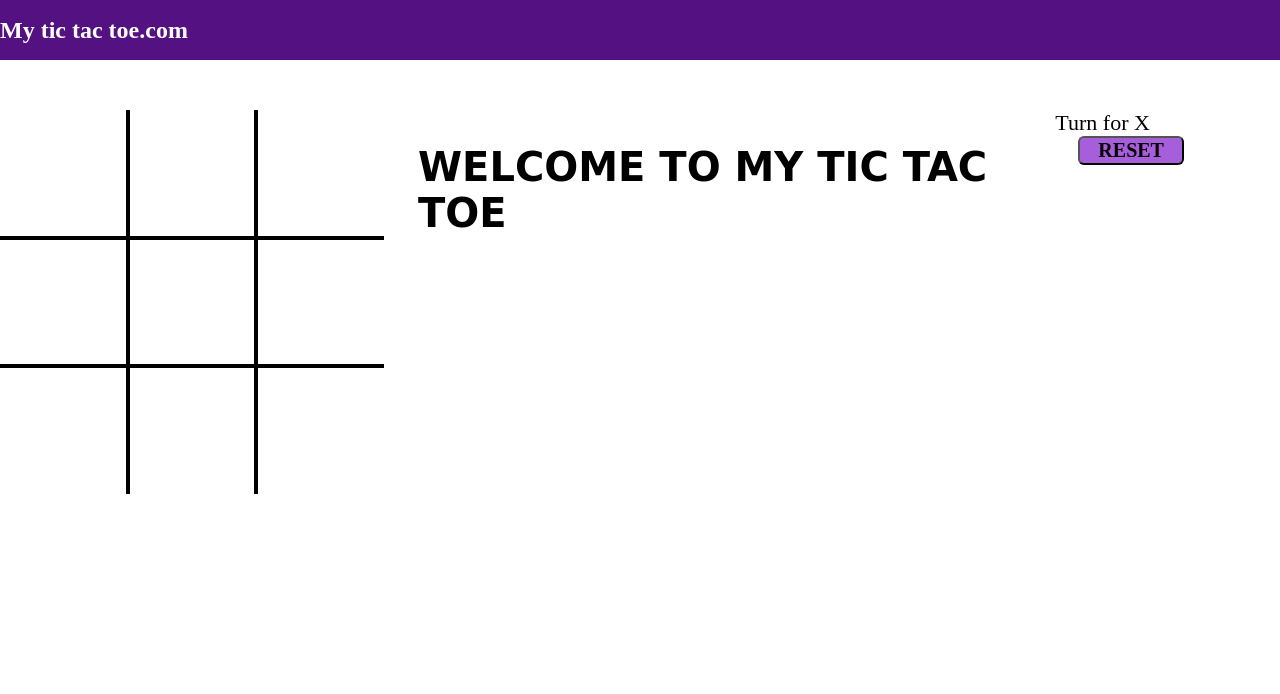
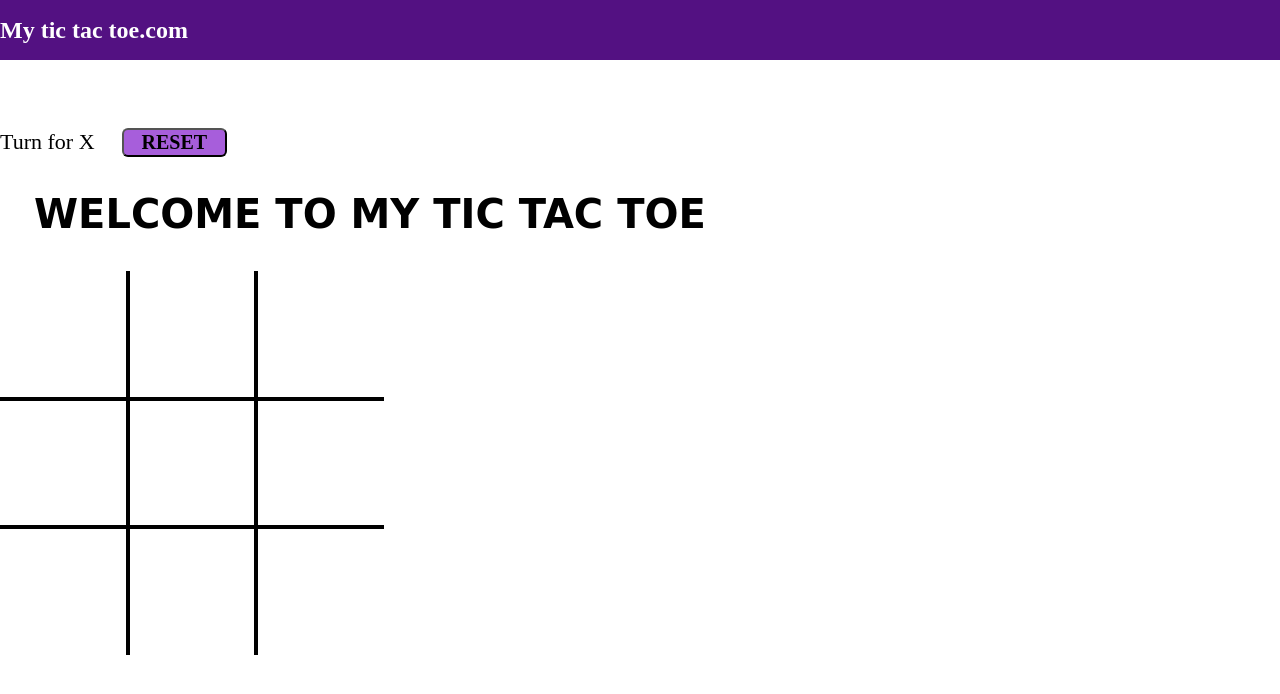
Before and after one commit to Chaitanya06-8/tic-tac-toe, a plain HTML site: page index.html in a window 1280 px wide. Drawn offline with Linux system fonts and the light colour scheme; a web font is replaced by a local one.

Commit message:
Update style.css

```diff
--- a/style.css
+++ b/style.css
@@ -22,6 +22,7 @@ nav ul{
 display: flex;
 justify-content: center;
 margin-top: 50px;
+flex-direction:column-reverse;
 }
 .container{
 display: grid;
```
